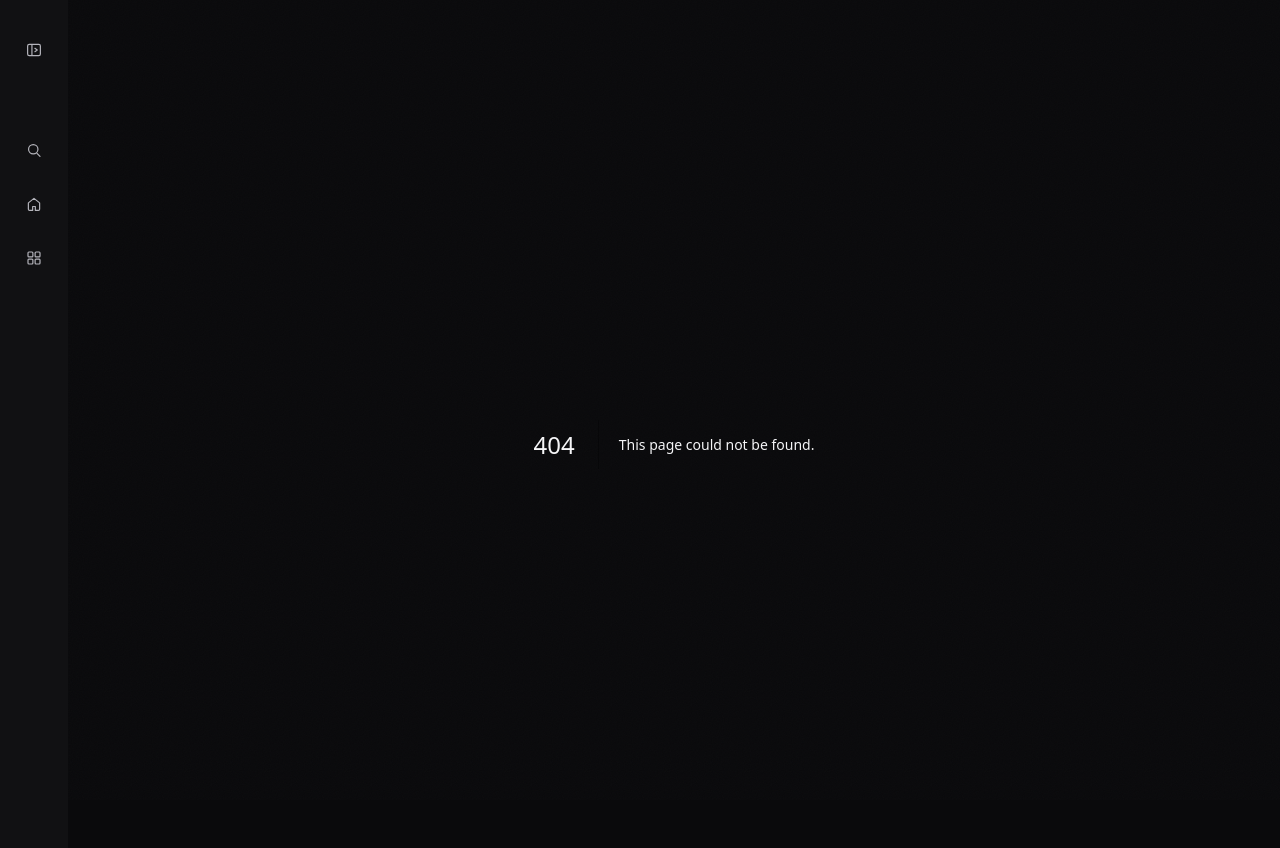
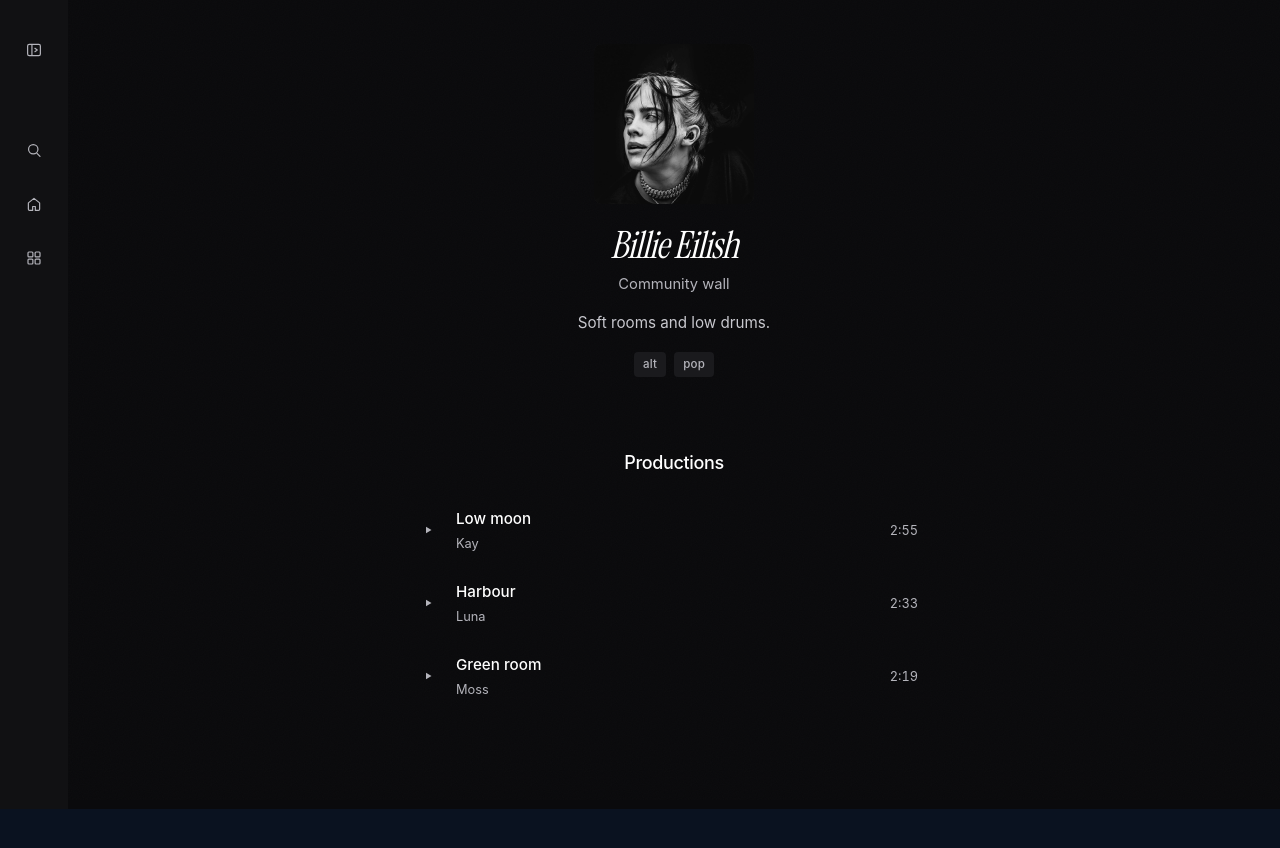
Before and after one commit to lattewei/walls, a Next.js app in the folder apps/web/: page /artists/billie in a window 1280 px wide. Before the commit this address had no page. Shown: the top 848 px of the page. After the commit the page ends 809 px from the top, so only its background shows below. Built offline with nearby package versions, Linux system fonts and the light colour scheme.

Commit message:
feat(web): add public artist wall pages
Each popular artist opens /artists/[slug] with cover, community badge, genres, and tagged productions. Producers link to /users. Same root StudioShell. Home artist tiles wire through.

```diff
--- a/apps/web/src/app/(studio)/app/page.tsx
+++ b/apps/web/src/app/(studio)/app/page.tsx
@@ -27,8 +27,8 @@
               );
               return (
                 <li key={tile.id}>
-                  {shelf.kind === "producer" ? (
-                    <Link href={`/users/${tile.id}`} className="tile">
+                  {tile.href ? (
+                    <Link href={tile.href} className="tile">
                       {inner}
                     </Link>
                   ) : (
--- /dev/null
+++ b/apps/web/src/app/(studio)/artists/[slug]/not-found.tsx
@@ -0,0 +1,11 @@
+import Link from "next/link";
+
+export default function WallNotFound() {
+  return (
+    <div className="profile">
+      <p className="profile__missing">
+        No wall under that name. <Link href="/app">Back</Link>
+      </p>
+    </div>
+  );
+}
--- /dev/null
+++ b/apps/web/src/app/(studio)/artists/[slug]/page.tsx
@@ -0,0 +1,67 @@
+import { notFound } from "next/navigation";
+
+import { ProdList } from "@/components/studio/prod-list";
+import type { Prod } from "@/content/profiles";
+import { site } from "@/content/site";
+import { getWall, walls } from "@/content/walls";
+
+type Props = {
+  params: Promise<{ slug: string }>;
+};
+
+export async function generateStaticParams() {
+  return walls.map((w) => ({ slug: w.slug }));
+}
+
+export async function generateMetadata({ params }: Props) {
+  const { slug } = await params;
+  const wall = getWall(slug);
+  if (!wall) return { title: site.name };
+  return { title: `${wall.name} · ${site.name}` };
+}
+
+export default async function ArtistWallPage({ params }: Props) {
+  const { slug } = await params;
+  const wall = getWall(slug);
+  if (!wall) notFound();
+
+  const tracks: Prod[] = wall.tracks.map((t) => ({
+    id: t.id,
+    title: t.title,
+    meta: t.producer,
+    metaHref: `/users/${t.producerHandle}`,
+    duration: t.duration,
+  }));
+
+  return (
+    <div className="profile">
+      <section className="profile__head">
+        <div className="profile__cover">
+          {wall.image ? (
+            // eslint-disable-next-line @next/next/no-img-element
+            <img src={wall.image} alt="" />
+          ) : (
+            <span aria-hidden>{wall.name.slice(0, 1)}</span>
+          )}
+        </div>
+        <h1>{wall.name}</h1>
+        <p className="profile__handle">
+          {wall.badge === "claimed" ? "Claimed wall" : "Community wall"}
+        </p>
+        {wall.bio ? <p className="profile__bio">{wall.bio}</p> : null}
+        {wall.genres.length > 0 ? (
+          <ul className="profile__genres">
+            {wall.genres.map((g) => (
+              <li key={g}>{g}</li>
+            ))}
+          </ul>
+        ) : null}
+      </section>
+
+      <section className="prods">
+        <h2>Productions</h2>
+        <ProdList tracks={tracks} />
+      </section>
+    </div>
+  );
+}
--- a/apps/web/src/app/globals.css
+++ b/apps/web/src/app/globals.css
@@ -347,10 +347,8 @@
   align-items: center;
 }
 
-.profile__avatar {
-  width: 96px;
-  height: 96px;
-  border-radius: 999px;
+.profile__avatar,
+.profile__cover {
   background: #1a1a1d;
   display: grid;
   place-items: center;
@@ -358,6 +356,27 @@
   font-size: 1.85rem;
   font-weight: 500;
   letter-spacing: -0.04em;
+  overflow: hidden;
+}
+
+.profile__avatar {
+  width: 96px;
+  height: 96px;
+  border-radius: 999px;
+}
+
+.profile__cover {
+  width: 160px;
+  height: 160px;
+  border-radius: 8px;
+}
+
+.profile__cover img {
+  width: 100%;
+  height: 100%;
+  object-fit: cover;
+  object-position: center 18%;
+  display: block;
 }
 
 .profile h1 {
@@ -468,12 +487,6 @@
   align-items: center;
   padding: 14px 8px;
   margin: 0 -8px;
-  border: 0;
-  background: transparent;
-  color: inherit;
-  font: inherit;
-  text-align: left;
-  cursor: pointer;
   border-radius: 6px;
 }
 
@@ -483,9 +496,15 @@
 }
 
 .prod__play {
+  width: 28px;
+  height: 28px;
+  border: 0;
+  background: transparent;
   color: var(--muted);
   display: grid;
   place-items: center;
+  cursor: pointer;
+  padding: 0;
 }
 
 .prod:hover .prod__play,
@@ -506,10 +525,16 @@
   font-size: 0.95rem;
 }
 
-.prod__copy em {
+.prod__copy em,
+.prod__meta {
   font-style: normal;
   color: var(--muted);
   font-size: 0.8rem;
+  text-decoration: none;
+}
+
+.prod__meta:hover {
+  color: #fff;
 }
 
 .prod__dur {
--- a/apps/web/src/components/studio/prod-list.tsx
+++ b/apps/web/src/components/studio/prod-list.tsx
@@ -1,5 +1,6 @@
 "use client";
 
+import Link from "next/link";
 import { useState } from "react";
 
 import type { Prod } from "@/content/profiles";
@@ -18,20 +19,27 @@
         const playing = on === track.id;
         return (
           <li key={track.id}>
-            <button
-              type="button"
-              className={playing ? "prod is-on" : "prod"}
-              onClick={() => setOn(playing ? null : track.id)}
-            >
-              <span className="prod__play" aria-hidden>
+            <div className={playing ? "prod is-on" : "prod"}>
+              <button
+                type="button"
+                className="prod__play"
+                onClick={() => setOn(playing ? null : track.id)}
+                aria-label={playing ? "Pause" : `Play ${track.title}`}
+              >
                 {playing ? <IconPause size={12} /> : <IconPlay size={12} />}
-              </span>
+              </button>
               <span className="prod__copy">
                 <strong>{track.title}</strong>
-                <em>{track.artists.join(", ")}</em>
+                {track.metaHref ? (
+                  <Link href={track.metaHref} className="prod__meta">
+                    {track.meta}
+                  </Link>
+                ) : (
+                  <em>{track.meta}</em>
+                )}
               </span>
               <span className="prod__dur">{track.duration}</span>
-            </button>
+            </div>
           </li>
         );
       })}
--- a/apps/web/src/content/home.ts
+++ b/apps/web/src/content/home.ts
@@ -1,8 +1,11 @@
+import { walls } from "./walls";
+
 export type Tile = {
   id: string;
   title: string;
   meta: string;
   image?: string;
+  href?: string;
 };
 
 export type Shelf = {
@@ -17,24 +20,24 @@
     id: "artists",
     title: "Popular artists",
     kind: "artist",
-    tiles: [
-      { id: "kendrick", title: "Kendrick Lamar", meta: "12 prods", image: "/artists/kendrick.jpg" },
-      { id: "billie", title: "Billie Eilish", meta: "9 prods", image: "/artists/billie.jpg" },
-      { id: "daftpunk", title: "Daft Punk", meta: "7 prods", image: "/artists/daftpunk.jpg" },
-      { id: "frank", title: "Frank Ocean", meta: "6 prods", image: "/artists/frank.jpg" },
-      { id: "weeknd", title: "The Weeknd", meta: "11 prods", image: "/artists/weeknd.jpg" },
-    ],
+    tiles: walls.map((w) => ({
+      id: w.slug,
+      title: w.name,
+      meta: `${w.tracks.length} prods`,
+      image: w.image,
+      href: `/artists/${w.slug}`,
+    })),
   },
   {
     id: "beatmakers",
     title: "Popular producers",
     kind: "producer",
     tiles: [
-      { id: "kay_beats", title: "kay_beats", meta: "Los Angeles" },
-      { id: "luna_wav", title: "luna.wav", meta: "London" },
-      { id: "volt808", title: "volt808", meta: "Berlin" },
-      { id: "noirframe", title: "noirframe", meta: "Tokyo" },
-      { id: "moss_prod", title: "moss_prod", meta: "Lagos" },
+      { id: "kay_beats", title: "kay_beats", meta: "Los Angeles", href: "/users/kay_beats" },
+      { id: "luna_wav", title: "luna.wav", meta: "London", href: "/users/luna_wav" },
+      { id: "volt808", title: "volt808", meta: "Berlin", href: "/users/volt808" },
+      { id: "noirframe", title: "noirframe", meta: "Tokyo", href: "/users/noirframe" },
+      { id: "moss_prod", title: "moss_prod", meta: "Lagos", href: "/users/moss_prod" },
     ],
   },
 ];
--- a/apps/web/src/content/profiles.ts
+++ b/apps/web/src/content/profiles.ts
@@ -1,7 +1,8 @@
 export type Prod = {
   id: string;
   title: string;
-  artists: string[];
+  meta: string;
+  metaHref?: string;
   duration: string;
 };
 
@@ -26,10 +27,10 @@
     instagram: "https://instagram.com/kay_beats",
     links: [{ label: "SoundCloud", url: "https://soundcloud.com/kay_beats" }],
     tracks: [
-      { id: "k1", title: "Quai", artists: ["Kendrick Lamar"], duration: "2:41" },
-      { id: "k2", title: "After hours", artists: ["The Weeknd"], duration: "3:02" },
-      { id: "k3", title: "Glass", artists: ["Frank Ocean"], duration: "2:18" },
-      { id: "k4", title: "Low moon", artists: ["Billie Eilish"], duration: "2:55" },
+      { id: "k1", title: "Quai", meta: "Kendrick Lamar", metaHref: "/artists/kendrick", duration: "2:41" },
+      { id: "k2", title: "After hours", meta: "The Weeknd", metaHref: "/artists/weeknd", duration: "3:02" },
+      { id: "k3", title: "Glass", meta: "Frank Ocean", metaHref: "/artists/frank", duration: "2:18" },
+      { id: "k4", title: "Low moon", meta: "Billie Eilish", metaHref: "/artists/billie", duration: "2:55" },
     ],
   },
   {
@@ -39,8 +40,8 @@
     genres: ["alt", "electronic"],
     links: [],
     tracks: [
-      { id: "l1", title: "Harbour", artists: ["Billie Eilish"], duration: "2:33" },
-      { id: "l2", title: "Wire", artists: ["Daft Punk"], duration: "2:58" },
+      { id: "l1", title: "Harbour", meta: "Billie Eilish", metaHref: "/artists/billie", duration: "2:33" },
+      { id: "l2", title: "Wire", meta: "Daft Punk", metaHref: "/artists/daftpunk", duration: "2:58" },
     ],
   },
   {
@@ -51,8 +52,8 @@
     instagram: "https://instagram.com/volt808",
     links: [],
     tracks: [
-      { id: "v1", title: "Grid", artists: ["Daft Punk"], duration: "3:11" },
-      { id: "v2", title: "Kite", artists: ["The Weeknd"], duration: "2:27" },
+      { id: "v1", title: "Grid", meta: "Daft Punk", metaHref: "/artists/daftpunk", duration: "3:11" },
+      { id: "v2", title: "Kite", meta: "The Weeknd", metaHref: "/artists/weeknd", duration: "2:27" },
     ],
   },
   {
@@ -61,7 +62,7 @@
     genres: ["rap"],
     links: [{ label: "Bandcamp", url: "https://bandcamp.com" }],
     tracks: [
-      { id: "n1", title: "Ink", artists: ["Kendrick Lamar"], duration: "2:44" },
+      { id: "n1", title: "Ink", meta: "Kendrick Lamar", metaHref: "/artists/kendrick", duration: "2:44" },
     ],
   },
   {
--- /dev/null
+++ b/apps/web/src/content/walls.ts
@@ -0,0 +1,88 @@
+export type WallTrack = {
+  id: string;
+  title: string;
+  producer: string;
+  producerHandle: string;
+  duration: string;
+};
+
+export type Wall = {
+  slug: string;
+  name: string;
+  image?: string;
+  bio?: string;
+  genres: string[];
+  badge: "community" | "claimed";
+  tracks: WallTrack[];
+};
+
+export const walls: Wall[] = [
+  {
+    slug: "kendrick",
+    name: "Kendrick Lamar",
+    image: "/artists/kendrick.jpg",
+    bio: "Open wall for beats tagged Kendrick.",
+    genres: ["rap"],
+    badge: "community",
+    tracks: [
+      { id: "w-k1", title: "Quai", producer: "Kay", producerHandle: "kay_beats", duration: "2:41" },
+      { id: "w-k2", title: "Ink", producer: "Noir", producerHandle: "noirframe", duration: "2:44" },
+      { id: "w-k3", title: "Compton air", producer: "Volt", producerHandle: "volt808", duration: "3:06" },
+      { id: "w-k4", title: "Mirror", producer: "Luna", producerHandle: "luna_wav", duration: "2:52" },
+    ],
+  },
+  {
+    slug: "billie",
+    name: "Billie Eilish",
+    image: "/artists/billie.jpg",
+    bio: "Soft rooms and low drums.",
+    genres: ["alt", "pop"],
+    badge: "community",
+    tracks: [
+      { id: "w-b1", title: "Low moon", producer: "Kay", producerHandle: "kay_beats", duration: "2:55" },
+      { id: "w-b2", title: "Harbour", producer: "Luna", producerHandle: "luna_wav", duration: "2:33" },
+      { id: "w-b3", title: "Green room", producer: "Moss", producerHandle: "moss_prod", duration: "2:19" },
+    ],
+  },
+  {
+    slug: "daftpunk",
+    name: "Daft Punk",
+    image: "/artists/daftpunk.jpg",
+    genres: ["electronic"],
+    badge: "community",
+    tracks: [
+      { id: "w-d1", title: "Wire", producer: "Luna", producerHandle: "luna_wav", duration: "2:58" },
+      { id: "w-d2", title: "Grid", producer: "Volt", producerHandle: "volt808", duration: "3:11" },
+      { id: "w-d3", title: "Helmet", producer: "Noir", producerHandle: "noirframe", duration: "2:40" },
+    ],
+  },
+  {
+    slug: "frank",
+    name: "Frank Ocean",
+    image: "/artists/frank.jpg",
+    bio: "Late channels only.",
+    genres: ["r&b", "alt"],
+    badge: "community",
+    tracks: [
+      { id: "w-f1", title: "Glass", producer: "Kay", producerHandle: "kay_beats", duration: "2:18" },
+      { id: "w-f2", title: "Channel", producer: "Luna", producerHandle: "luna_wav", duration: "3:04" },
+    ],
+  },
+  {
+    slug: "weeknd",
+    name: "The Weeknd",
+    image: "/artists/weeknd.jpg",
+    genres: ["r&b", "pop"],
+    badge: "community",
+    tracks: [
+      { id: "w-w1", title: "After hours", producer: "Kay", producerHandle: "kay_beats", duration: "3:02" },
+      { id: "w-w2", title: "Kite", producer: "Volt", producerHandle: "volt808", duration: "2:27" },
+      { id: "w-w3", title: "Neon", producer: "Moss", producerHandle: "moss_prod", duration: "2:48" },
+    ],
+  },
+];
+
+export function getWall(slug: string) {
+  const key = decodeURIComponent(slug).toLowerCase();
+  return walls.find((w) => w.slug.toLowerCase() === key) ?? null;
+}
```
